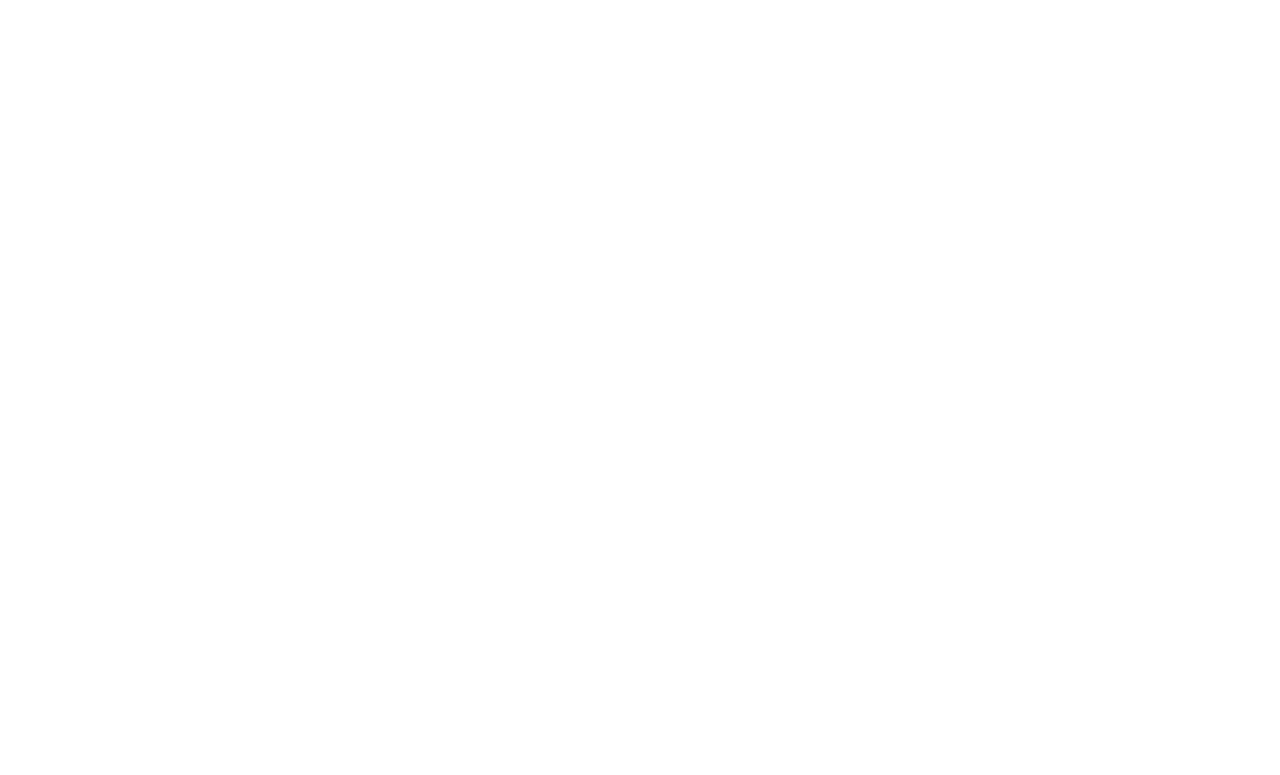
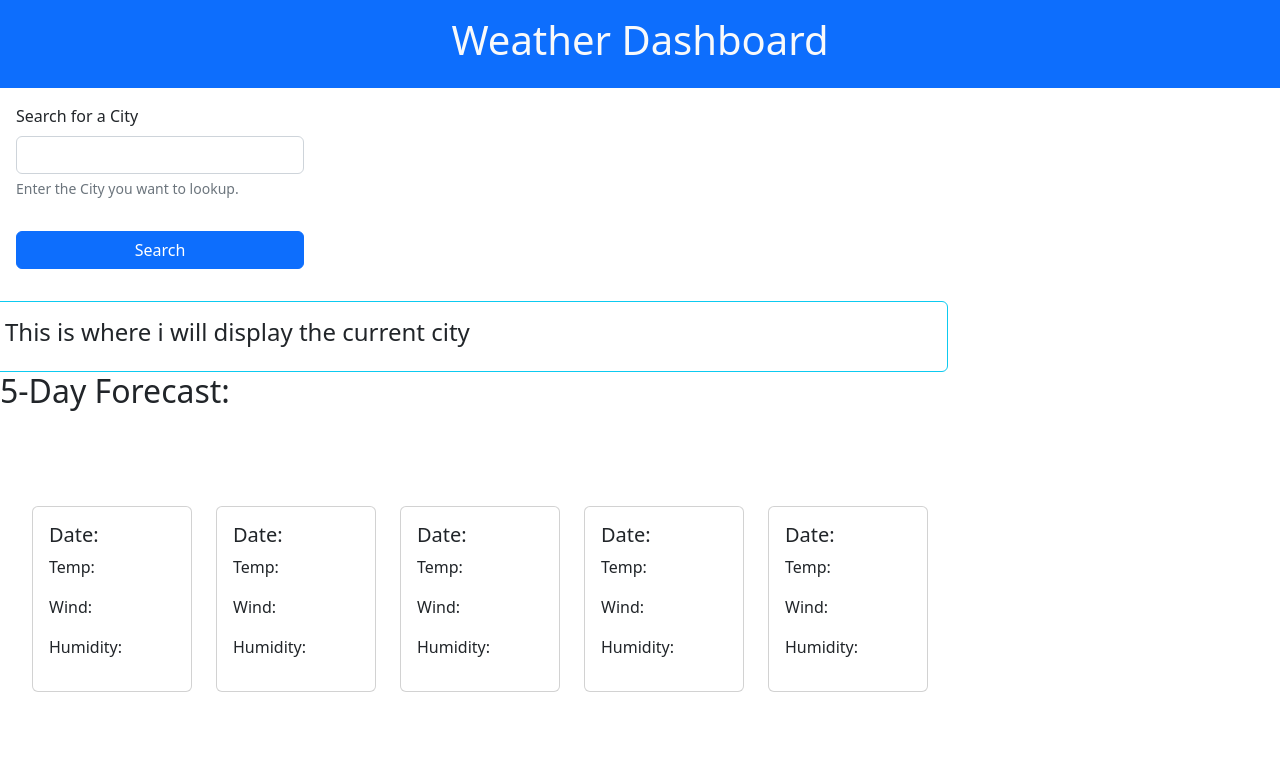
Before and after one commit to tropical9/6-Server-Side-APIs-Weather-Dashboard, a plain HTML site: page index.html in a window 1280 px wide. Drawn offline with nearby package versions, Linux system fonts and the light colour scheme; files that its build step writes are made by us from their sources.

Commit message:
bootstrap

```diff
--- a/index.html
+++ b/index.html
@@ -8,7 +8,113 @@
     <link rel="stylesheet" href="https://cdn.jsdelivr.net/npm/bootstrap@5.2.3/dist/css/bootstrap.min.css">
     <link rel="stylesheet" type="text/css" href="./assets/css/style.css">
     <title>Weather Dashboard</title>
+</head>
 
-    <script src="https://code.jquery.com/jquery-3.6.1.js" integrity="sha256-3zlB5s2uwoUzrXK3BT7AX3FyvojsraNFxCc2vC/7pNI=" crossorigin="anonymous"></script>
-    <script src="https://cdn.jsdelivr.net/npm/dayjs@1/dayjs.min.js"></script>
-</head>
+<body>
+    <header class="p-3 text-center bg-primary text-light">
+        <h1> Weather Dashboard</h1>
+    </header>
+
+    <div class="row">
+
+        <form>
+            <div class="p-3 col-3">
+                <label for="exampleInputEmail1" class="form-label">Search for a City</label>
+                <input type="email" class="form-control" id="exampleInputEmail1" aria-describedby="emailHelp">
+                <div id="emailHelp" class="form-text">Enter the City you want to lookup.</div>
+            </div>
+
+            <div>
+                <div class="p-3 col-3">
+                    <button type="button" class="btn btn-primary w-100 mb-3">Search</button>
+                </div>
+
+        </form>
+    </div>
+
+
+        <div class="row">
+            <div class="p-3 col-9 border border-info rounded" id="">
+                <h4 class="city">This is where i will display the current city </h4>
+
+            </div>
+        </div>
+
+        <div>
+            <div id="forecast">
+                <h2 class="mb-3">5-Day Forecast:</h2>
+            </div>
+            <div class="p-3 col-9">
+                <section class="container my-5 p-3">
+                    <div class="row">
+
+                        <!-- <div class="row row-cols-1 row-cols-md-3 g-4"> -->
+                        <div class="col">
+                            <div class="card">
+                                <!-- <img src="..." class="card-img-top" alt="..."> -->
+                                <div class="card-body">
+                                    <h5 class="card-title">Date:</h5>
+                                    <p class="Temp">Temp:</p>
+                                    <p class ="Wind"> Wind:</p>
+                                    <p class = "Humidity"> Humidity:</p>
+                                </div>
+                            </div>
+                        </div>
+                        <div class="col">
+                            <div class="card">
+                                <!-- <img src="..." class="card-img-top" alt="..."> -->
+                                <div class="card-body">
+                                    <h5 class="card-title">Date:</h5>
+                                    <p class="Temp">Temp:</p>
+                                    <p class ="Wind"> Wind:</p>
+                                    <p class = "Humidity"> Humidity:</p>
+                                </div>
+                            </div>
+                        </div>
+                        <div class="col">
+                            <div class="card">
+                                <!-- <img src="..." class="card-img-top" alt="..."> -->
+                                <div class="card-body">
+                                    <h5 class="card-title">Date:</h5>
+                                    <p class="Temp">Temp:</p>
+                                    <p class ="Wind"> Wind:</p>
+                                    <p class = "Humidity"> Humidity:</p>
+                                </div>
+                            </div>
+                        </div>
+                        <div class="col">
+                            <div class="card">
+                                <!-- <img src="..." class="card-img-top" alt="..."> -->
+                                <div class="card-body">
+                                    <h5 class="card-title">Date:</h5>
+                                    <p class="Temp">Temp:</p>
+                                    <p class ="Wind"> Wind:</p>
+                                    <p class = "Humidity"> Humidity:</p>
+                                </div>
+                            </div>
+                        </div>
+                        <div class="col">
+                            <div class="card">
+                                <!-- <img src="..." class="card-img-top" alt="..."> -->
+                                <div class="card-body">
+                                    <h5 class="card-title">Date:</h5>
+                                    <p class="Temp">Temp:</p>
+                                    <p class ="Wind"> Wind:</p>
+                                    <p class = "Humidity"> Humidity:</p>
+                                </div>
+                            </div>
+                        </div>
+
+
+                    </div>
+            </div>
+        </div>
+
+
+        </section>
+
+        </ <script src="https://code.jquery.com/jquery-3.6.1.js"
+            integrity="sha256-3zlB5s2uwoUzrXK3BT7AX3FyvojsraNFxCc2vC/7pNI=" crossorigin="anonymous">
+        </script>
+        <script src="https://cdn.jsdelivr.net/npm/dayjs@1/dayjs.min.js"></script>
+</body>
```
Also changed, not shown: assets/script.js (+10 -0 lines).
